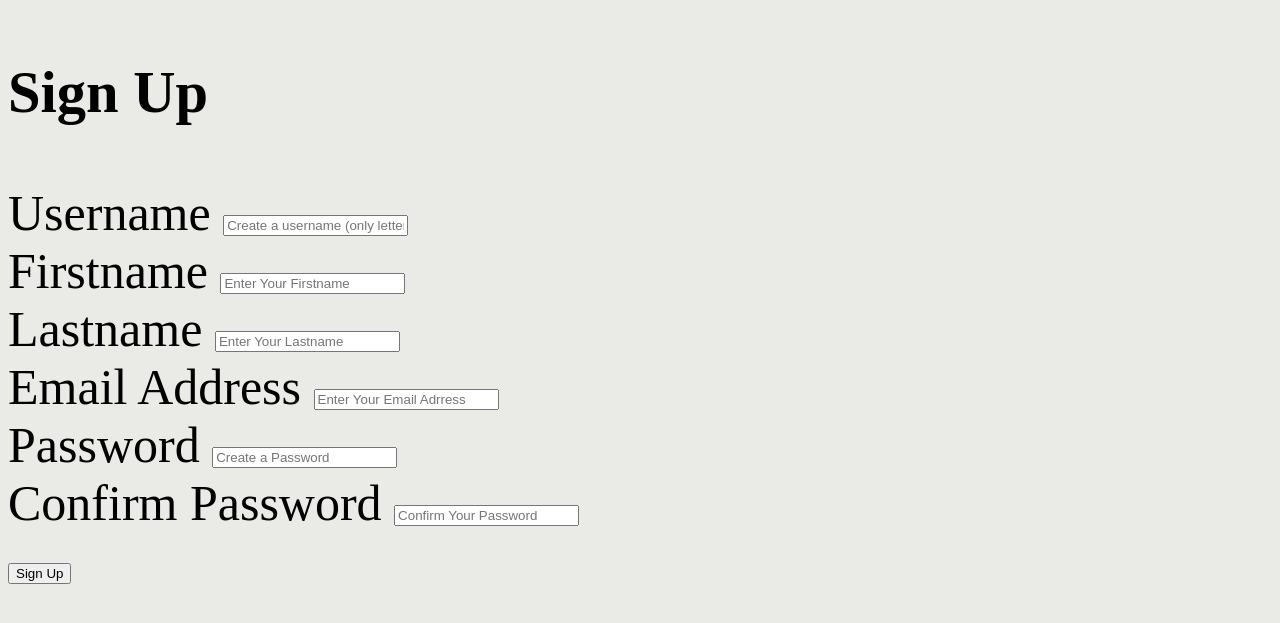
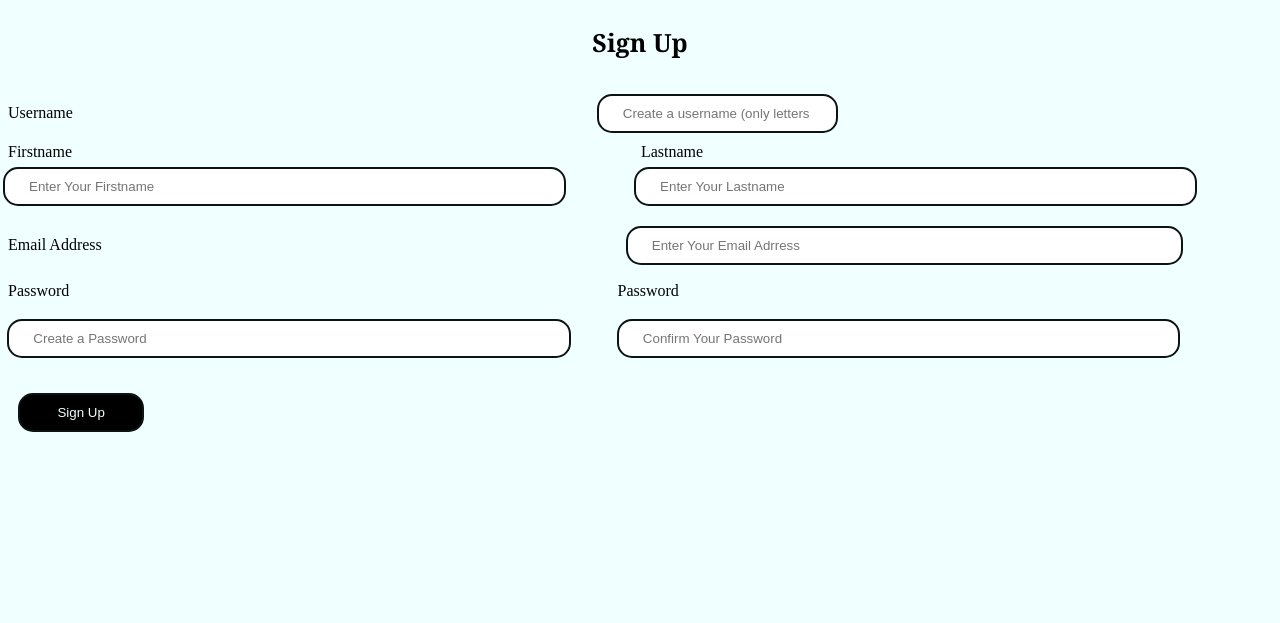
Before and after one commit to Jaywestty/JAY, a Django app: template templates/authentication/signup.html in a window 1280 px wide. Shown: the top 623 px of the page. Run offline with Django 3.2, Linux system fonts and the light colour scheme; the template is opened without the code that fills it, so the values that code supplies are empty.

Commit message:
arinde commit

```diff
--- a/static/css/index.css
+++ b/static/css/index.css
@@ -1,16 +1,113 @@
 body{
-    background-color: rgb(36, 244, 244);
-    font-size: 50px;
+    background-color: azure;
+
+}
+.main2{
+    display: flex;
+    justify-content: center;
+    flex-direction: column;
+    align-items: center;
+
 }
 
 .rosa{
-    font-size: 50px;
+    color: green;
+    font-size: 40px;
     text-align: center;
 }
-.main{
+
+button,
+.form1{
+    border-radius: 15px;
+    border: 2px solid rgb(11, 19, 19);
+    background-color: white;
+    padding: 10px 24px 10px 24px;
+    width: 15%;
+    margin: 10px;
+    cursor: pointer;
+}
+
+.close{
+    width: 0px;
+    border-radius: 40px;
+    background-color: black;
+    border-radius: 2px solid white;
+}
+.textx{
+    color: azure;
+    padding-left: -7px;
+}
+
+.hello,
+.success{
+    text-align: center;
+    font-family:Cambria, Cochin, Georgia, Times, 'Times New Roman', serif;
+    font-size: 25px;
+}
+button a{
+    text-align: center;
+    color: black;
+    text-decoration: none;
+    font-size: 14px;
+    font-weight: bold;
+}
+.signinn{
+    background-color: black;
+    color: azure;
+    width: 10%;
+}
+
+.signup{
     display: flex;
-    justify-content: center;
-    align-items: center;
-    text-align: center;
+    justify-content: left;
     flex-direction: column;
 }
+.name{
+    display: flex;
+    flex-direction: row;
+    justify-content: flex-start;
+}
+.password{
+   display: flex;
+   margin-right: 45px;
+   margin-bottom: 15px;
+}
+
+.username{
+    width: 40%;
+    margin-bottom: 30px;
+}
+
+.Firstname{
+    width: 60%;
+    margin-right: 75px;
+    margin-top: 24px;
+}
+.Firstnames{
+    width: 60%;
+    margin-right: 47px;
+    margin-top: 24px;
+}
+.hello1{
+    margin-right: -79px;
+
+}
+
+.hello2{
+    margin-top: -13px;
+    margin-right: -72px;
+}
+
+.hello3{
+    margin-right: 510px;
+    margin-bottom: -20px;
+}
+.hello4{
+    font-weight: bold;
+    font-family: Georgia, 'Times New Roman', Times, serif;
+    text-align: center;
+}
+.signinn:hover{
+    background-color: azure;
+    color: black;
+}
--- a/templates/authentication/signup.html
+++ b/templates/authentication/signup.html
@@ -11,39 +11,41 @@
         <meta name="description" content="">
         <meta name="viewport" content="width=device-width, initial-scale=1">
         {% load static %}
-        <link rel="stylesheet" href="{% static 'signup.css' %}">
+        <link rel="stylesheet" href="{% static 'index.css' %}">
     </head>
     <body>
 
-        <h3>Sign Up</h3>
-        <form action="/signup" method="post">
-        {% csrf_token %}
-            <label for="">Username</label>
-            <input type="text" id="username" name="username" placeholder="Create a username (only letters and numbers)" required>
-            <br>
+        <h3 class="hello">Sign Up</h3>
+        <div class="signup">
+            <form action="/signup" method="post">
+            {% csrf_token %}
+                <label for="" class="hello3">Username</label>
+                <input type="text" id="username" name="username" placeholder="Create a username (only letters and numbers)" required class="form1">
 
-            <label for="">Firstname</label>
-            <input type="text" id="fname" name="fname" placeholder="Enter Your Firstname" required>
-            <br>
+                <div class="name">
+                    <label for="" class="hello1">Firstname</label>
+                    <input type="text" id="fname" name="fname" placeholder="Enter Your Firstname" required class="form1 Firstname">
+                    <br>
 
-            <label for="">Lastname</label>
-            <input type="text" id="lname" name="lname" placeholder="Enter Your Lastname" required>
-            <br>
+                    <label for="" class="hello1">Lastname</label>
+                    <input type="text" id="lname" name="lname" placeholder="Enter Your Lastname" required class="form1 Firstname">
+                    <br>
+                </div>
 
-            <label for="">Email Address</label>
-            <input type="email" id="email" name="email" placeholder="Enter Your Email Adrress" required>
-            <br>
+                <label for="" class="hello3">Email Address</label>
+                <input type="email" id="email" name="email" placeholder="Enter Your Email Adrress" required class="form1 username">
 
-            <label for="">Password</label>
-            <input type="password" id="pass1" name="pass1" placeholder="Create a Password" required>
-            <br>
+                <div class="password">
+                    <label for="" class="hello2">Password</label>
+                    <input type="password" id="pass1" name="pass1" placeholder="Create a Password" required class="form1 Firstnames">
 
-            <label for="">Confirm Password</label>
-            <input type="password" id="pass2" name="pass2" placeholder="Confirm Your Password" required>
-            <br>
+                    <label for="" class="hello2">Password</label>
+                    <input type="password" id="pass2" name="pass2" placeholder="Confirm Your Password" required class="form1 Firstnames">
+                </div>
 
-            <button type="submit"> Sign Up</button>
-        </form>
+                <button type="submit" class="signinn"> Sign Up</button>
+            </form>
+        </div>
 
         <script src="" async defer></script>
     </body>
```
Also changed, not shown: templates/authentication/index.html (+7 -5 lines), templates/authentication/signin.html (+8 -8 lines).
